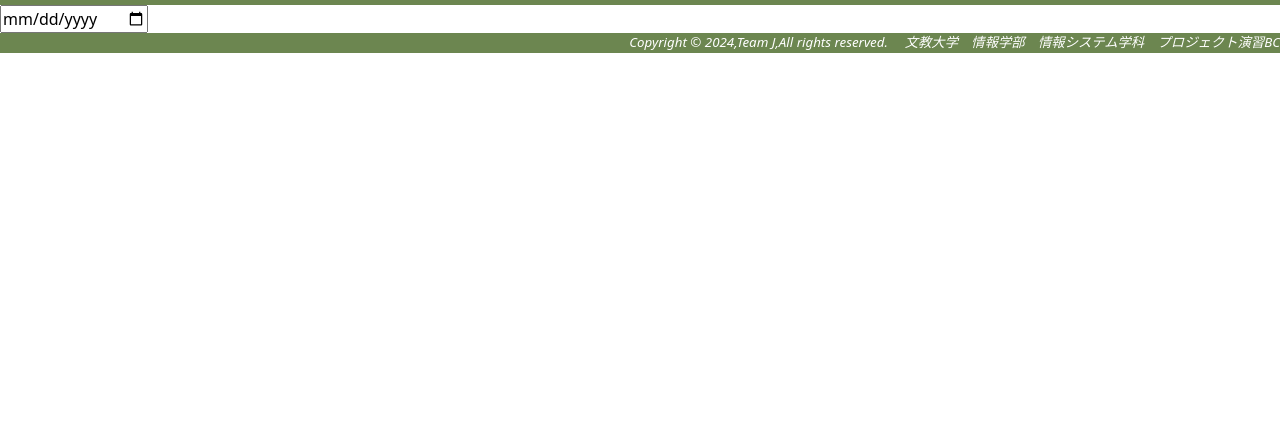
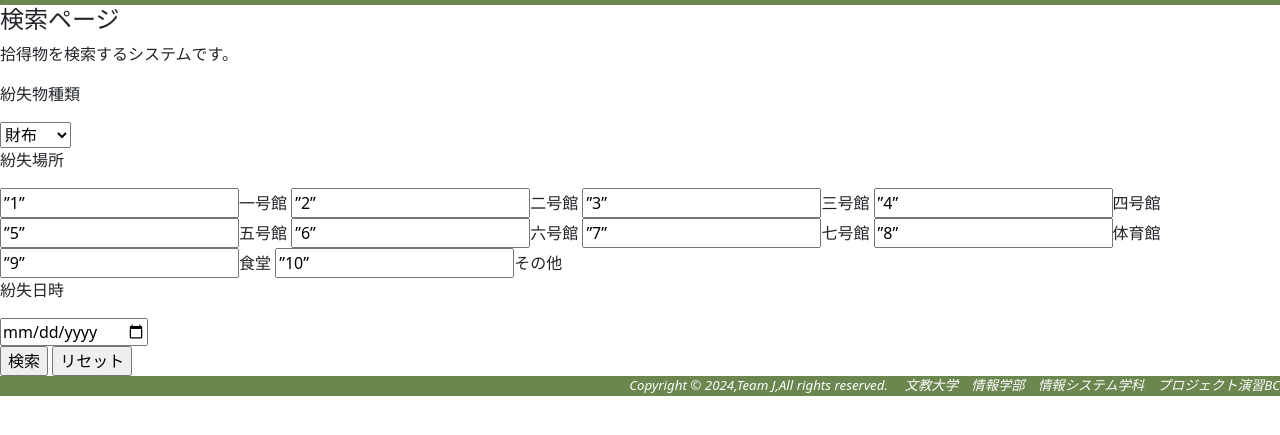
Before and after one commit to c3p31102-matsubara/2024proB_L, a plain HTML site: page search.html in a window 1280 px wide. Shown: the part 51-486 px from the top of the page. Drawn offline with nearby package versions, Linux system fonts and the light colour scheme.

Commit message:
大まかなシステムの追加

```diff
--- a/search.html
+++ b/search.html
@@ -42,7 +42,46 @@
         </nav>
     </header>
     <main>
-     <input type="date">
+     <div>
+      <h4>検索ページ</h4>
+      <p>拾得物を検索するシステムです。</p>
+     </div>
+     <div>
+        <p>
+         紛失物種類
+        </p>
+      <select name="A">
+        <option value="1">財布</optoin>
+        <option value="2">携帯</optoin>
+        <option value="3">雑貨</optoin>
+        <option value="4">その他</optoin>
+      </select>
+     </div>
+     <div>
+        <p>
+         紛失場所
+        </p>
+        <label><input type=”checkbox” name=”A” value=”1”>一号館</label>
+        <label><input type=”checkbox” name=”A” value=”2”>二号館</label>
+        <label><input type=”checkbox” name=”A” value=”3”>三号館</label>
+        <label><input type=”checkbox” name=”A” value=”4”>四号館</label>
+        <label><input type=”checkbox” name=”A” value=”5”>五号館</label>
+        <label><input type=”checkbox” name=”A” value=”6”>六号館</label>
+        <label><input type=”checkbox” name=”A” value=”7”>七号館</label>
+        <label><input type=”checkbox” name=”A” value=”8”>体育館</label>
+        <label><input type=”checkbox” name=”A” value=”9”>食堂</label>
+        <label><input type=”checkbox” name=”A” value=”10”>その他</label>
+     </div>
+     <div>
+        <p>
+            紛失日時
+        </p>
+        <input type="date">
+     </div>
+     <div>
+        <input type="button" value="検索" />
+        <input type="button" value="リセット" />
+     </div>
     </main>
     <footer>
      <p>Copyright &copy; 2024,Team J,All rights reserved.
```
Also changed, not shown: modification.html (+38 -1 lines).
